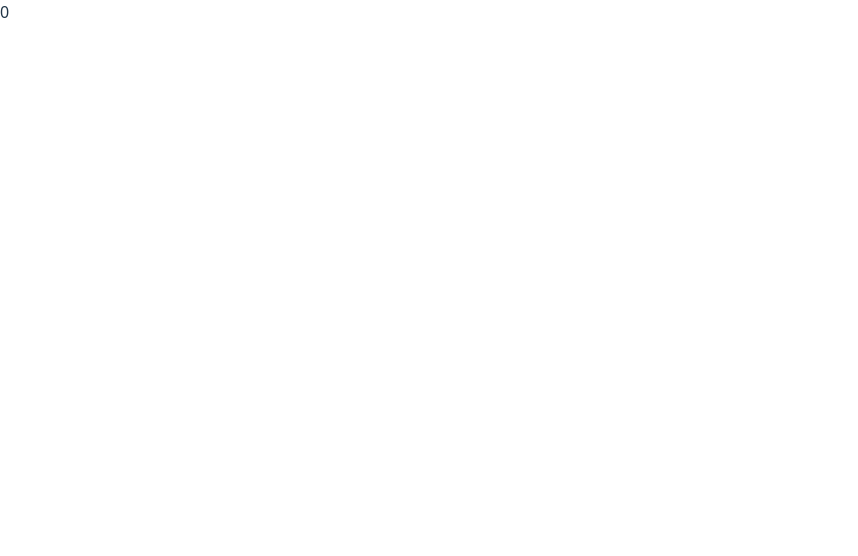
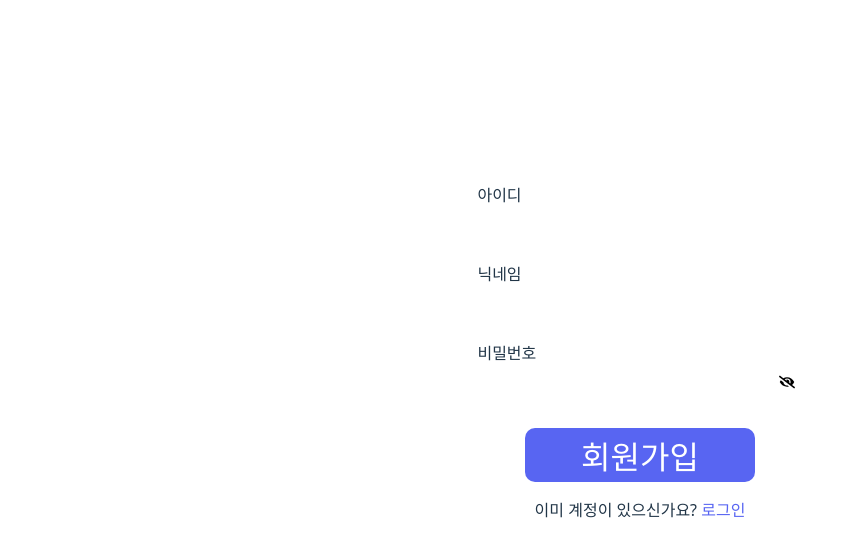
Before and after one commit to 7472062/mern-chat, a React (Vite) app in the folder client/: page /register in a window 1280 px wide. Shown: the top 556 px of the page, without its empty margins (0-858 px from the left). Built offline with nearby package versions, Linux system fonts and the light colour scheme.

Commit message:
회원가입 페이지 구성

```diff
--- a/client/package.json
+++ b/client/package.json
@@ -12,6 +12,7 @@
   "dependencies": {
     "react": "^19.1.0",
     "react-dom": "^19.1.0",
+    "react-icons": "^5.5.0",
     "react-router-dom": "^7.6.1"
   },
   "devDependencies": {
--- a/client/src/pages/Login.css
+++ b/client/src/pages/Login.css
@@ -23,6 +23,7 @@
     font-size: 1.25rem;
     border: 0px solid #fff;
     border-radius: 5px;
+    box-sizing: border-box;
 }
 
 .auth-button {
--- a/client/src/pages/Login.jsx
+++ b/client/src/pages/Login.jsx
@@ -1,4 +1,4 @@
-import { useState } from 'react';
+import { useEffect, useState } from 'react';
 import { Link, useNavigate } from 'react-router-dom';
 
 import './Login.css'
@@ -54,7 +54,7 @@ function Login() {
             }
         } catch (error) {
             console.error('Login error:', error);
-            setError('서버 에러. 다시 시도해 주세요.')
+            setError('로그인 요청 중 에러 발생, 다시 시도해 주세요.')
         }
     }
 
--- /dev/null
+++ b/client/src/pages/Register.css
@@ -0,0 +1,20 @@
+.password-input-wrapper {
+    width: 100%;
+    position: relative;
+    display: flex;
+    align-items: center;
+}
+
+.password-input-wrapper input {
+    width: 100%;
+    box-sizing: border-box;
+    padding-right: 2rem;
+}
+
+.password-toggle-button {
+    position: absolute;
+    right: 0;
+    padding: 0.5rem;
+    background: transparent;
+    border: none;
+}
--- a/client/src/pages/Register.jsx
+++ b/client/src/pages/Register.jsx
@@ -1,8 +1,129 @@
+import { useEffect, useState } from 'react';
+import { Link, useNavigate } from 'react-router-dom';
+import { FaEye, FaEyeSlash } from 'react-icons/fa';
 
+import './Register.css';
 
 function Register() {
+    const [formData, setFormData] = useState({
+        username: '',
+        nickname: '',
+        password: '',
+    });
+    const navigate = useNavigate();
+    const [error, setError] = useState('');
+    const [showPassword, setShowPassword] = useState(false);
+
+    useEffect(() => {
+        const accessToken = sessionStorage.getItem('accessToken');
+        if (accessToken) {
+            navigate('/chat');
+        }
+    }, [navigate]);
+
+    const handleChange = (e) => {
+        setFormData({ ...formData, [e.target.name]: e.target.value });
+    }
+    const toggleShowPassword = () => {
+        setShowPassword(!showPassword);
+    }
+    const handleSubmit = async (e) => {
+        e.preventDefault();
+        setError('');
+
+        if (!formData.username || !formData.nickname || !formData.password) {
+            setError('모든 필드를 입력해 주세요.');
+            return;
+        }
+        if (formData.username.length < 4 || formData.username.length > 12) {
+            setError('아이디의 길이는 4~12자여야 합니다.');
+            return;
+        }
+        if (formData.nickname.length < 2 || formData.nickname.length > 12) {
+            setError('닉네임의 길이는 2~12자여야 합니다.');
+            return;
+        }
+        if (formData.password.length < 6 || formData.password.length > 24) {
+            setError('비밀번호의 길이는 6~24자여야 합니다.');
+            return;
+        }
+
+        try {
+            const response = await fetch('/api/auth/register', {
+                method: 'POST',
+                headers: {
+                    'Content-Type': 'application/json',
+                },
+                body: JSON.stringify(formData),
+            });
+
+            const data = await response.json();
+
+            if (response.ok) {
+                // 회원가입 성공
+                setFormData({ username: '', nickname: '', password: '' });
+                alert("회원가입 완료!");
+                navigate('/login');
+            } else {
+                // 회원가입 실패
+                setError(data.message);
+            }
+        } catch (error) {
+            console.error('Registration error:', error);
+            setError('회원가입 요청 중 에러 발생, 다시 시도해 주세요.')
+        }
+    }
+
     return (
-        0
+        <div className="auth-container">
+            <form className='auth-form' onSubmit={handleSubmit}>
+                {error && <p className="auth-error">{error}</p>}
+                <div className='form-group'>
+                    <label htmlFor="username">아이디</label>
+                    <input
+                        type='text'
+                        id='username'
+                        name='username'
+                        value={formData.username}
+                        onChange={handleChange}
+                    />
+                </div>
+                <div className='form-group'>
+                    <label htmlFor="nickname">닉네임</label>
+                    <input
+                        type='text'
+                        id='nickname'
+                        name='nickname'
+                        value={formData.nickname}
+                        onChange={handleChange}
+                    />
+                </div>
+                <div className='form-group password-group'>
+                    <label htmlFor="password">비밀번호</label>
+                    <div className="password-input-wrapper">
+                        <input
+                            type={showPassword ? 'text' : 'password'}
+                            id='password'
+                            name='password'
+                            value={formData.password}
+                            onChange={handleChange}
+                            required
+                        />
+                        <button
+                            type="button"
+                            onClick={toggleShowPassword}
+                            className="password-toggle-button"
+                        >
+                            {showPassword ? <FaEye /> : <FaEyeSlash />} {/* 아이콘으로 변경 */}
+                        </button>
+                    </div>
+                </div>
+                <button type="submit" className='auth-button'>회원가입</button>
+                <p className="auth-switch" style={{ marginTop: '1rem' }}>
+                    이미 계정이 있으신가요? <Link to="/login">로그인</Link>
+                </p>
+            </form>
+        </div>
     );
 }
 
```
Also changed, not shown: 1 other file (tests, documents, lock files or other folders).
